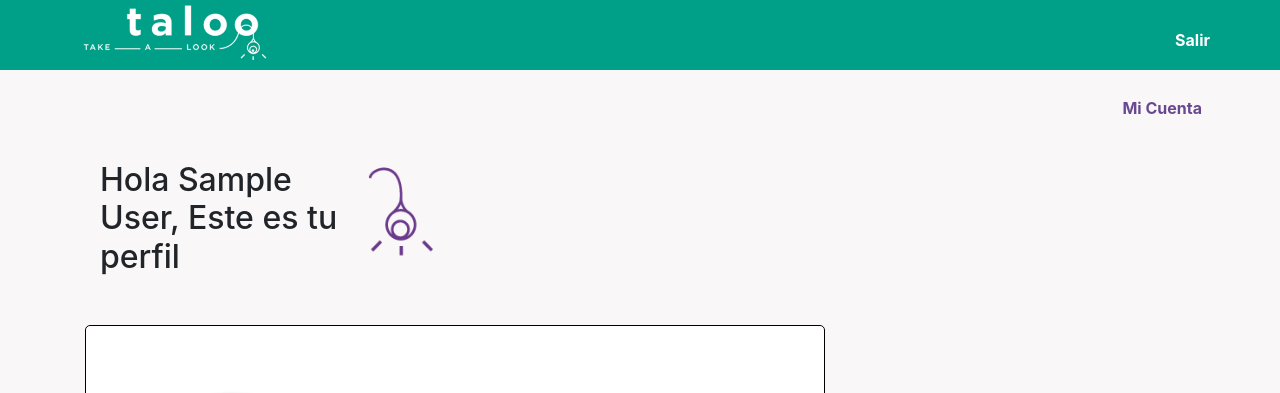
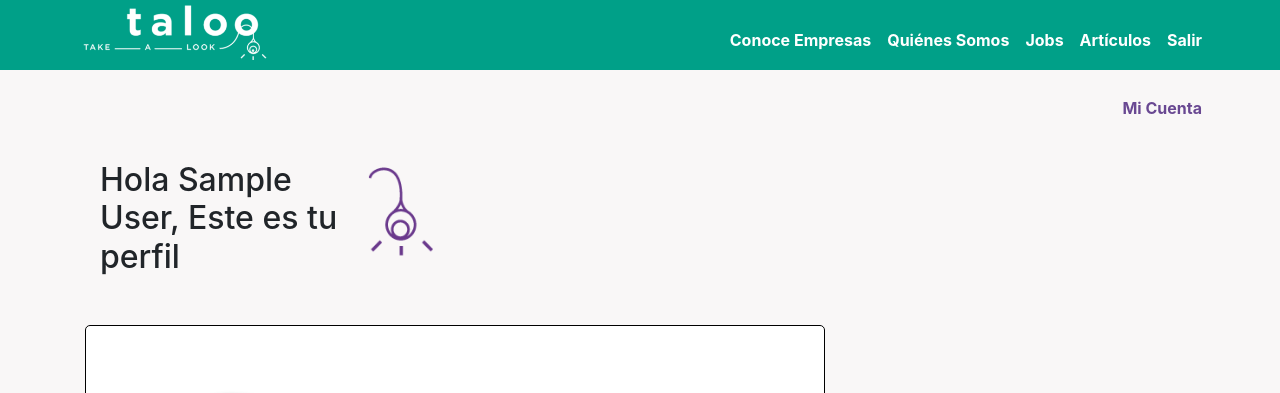
Before and after one commit to felipefuller/portal_usuario_hostgator, a Flask app: page /dashboard in a window 1280 px wide. Shown: the top 393 px of the page. Run offline with Flask 2, Linux system fonts and the light colour scheme; the visitor is signed in with stand-in values (Sample User, id 1); tables that the repository leaves empty or names only in its code hold one stand-in row (values such as "Sample post"); grey boxes marked "Sample" are stand-in pictures; some libraries are stand-ins or nearby versions.

Commit message:
add menu links

```diff
--- a/app.py
+++ b/app.py
@@ -3,6 +3,7 @@ from flask import Flask, render_template, flash, redirect, abort, url_for, sessi
 from flask_mysqldb import MySQL
 from flask_wtf import RecaptchaField
 from wtforms import Form, StringField, TextAreaField, PasswordField, validators, SubmitField, IntegerField
+from wtforms.fields.html5 import DateField
 from passlib.hash import sha256_crypt
 from functools import wraps
 from werkzeug.utils import secure_filename
@@ -16,7 +17,7 @@ ALLOWED_EXTENSIONS = {'pdf', 'doc', 'docx'}
 ALLOWED_EXTENSIONS_AVATAR = {'jpeg', 'jpg', 'png'}
 API_KEY = "KTXvLBD7TvoBjVxp9iRyJcJLgWeM3mkS"
 
-# Config MySQL
+# Config MySQL 162.214.68.240
 app.config['MYSQL_HOST'] = 'localhost'
 app.config['MYSQL_USER'] = 'usuarios_puser19'
 app.config['MYSQL_PASSWORD'] = 'TalooUser_2019.'
@@ -310,6 +311,7 @@ class UserUpdate(Form):
     email = StringField('Email', [validators.Email(message='Correo incorrecto, por favor revisar')])
     phone = StringField('Teléfono', [validators.Length(min=0, max=15)])
     birthdate = StringField('Fecha de nacimiento', [validators.Length(min=0, max=15)])
+    #birthdate = DateField('Fecha de nacimiento', format='%d/%m/%Y')
     direccion = StringField('Dirección', [validators.Length(min=0, max=60)])
     country = StringField('País', [validators.Length(min=0, max=15)])
     comuna = StringField('Comuna', [validators.Length(min=0, max=15)])
@@ -385,7 +387,6 @@ def dashboard():
             return redirect(request.url)
 
     if request.method == 'POST' and form_cv.validate() and form_avatar.submit_avatar.data:
-        print('hola')
         # check if the post request has the file part
         if 'file' not in request.files:
             flash('¡Error subiendo, intente denuevo!')
--- a/templates/dashboard.html
+++ b/templates/dashboard.html
@@ -226,7 +226,7 @@
                             </div>
                             <div class="form-row space-bottom">
                                 <div class="form-group col-md-4">
-                                    {{ render_field(form.birthdate, class_="form-control", placeholder="16/02/1983") }}
+                                    {{ render_field(form.birthdate, class_="form-control datepicker", placeholder="16/02/1983") }}
                                 </div>
                             </div>
                         </div>
--- a/templates/includes/_navbar.html
+++ b/templates/includes/_navbar.html
@@ -15,12 +15,12 @@
         </div>
         <div id="navbar" class="collapse navbar-collapse" style="margin-top: 10px;">
             <ul class="nav navbar-nav ml-auto">
+                    <li class="nav-item"><a class="nav-link" href="https://taloo.cl/conoce/" target="_blank" style="color: white;">Conoce Empresas</a></li>
+                    <li class="nav-item"><a class="nav-link" href="https://taloo.cl/company/take-a-look/" target="_blank" style="color: white;">Quiénes Somos</a></li>
+                    <li class="nav-item"><a class="nav-link" href="https://taloo.cl/empleos/" target="_blank" style="color: white;">Jobs</a></li>
+                    <li class="nav-item"><a class="nav-link" href="https://taloo.cl/articulos/" target="_blank" style="color: white;">Artículos</a></li>
                 {% if session.logged_in %}
-                    <a>{% print(filled) %}</a>
-                    <li><a href="/logout" style="color: white;">Salir</a></li>
-                {% else %}
-                    <li><a href="/register">Registrarse</a></li>
-                    <li><a href="/login">Ingresar</a></li>
+                    <li class="nav-item"><a class="nav-link" href="/logout" style="color: white;">Salir</a></li>
                 {% endif %}
             </ul>
         </div>
--- a/templates/login.html
+++ b/templates/login.html
@@ -53,6 +53,7 @@
                     </span>
                 </div>
 
+                <!-- form recaptcha input (form.recaptcha) -->
                 {{ form.recaptcha }}
 
                 <div class="container-login100-form-btn">
```
